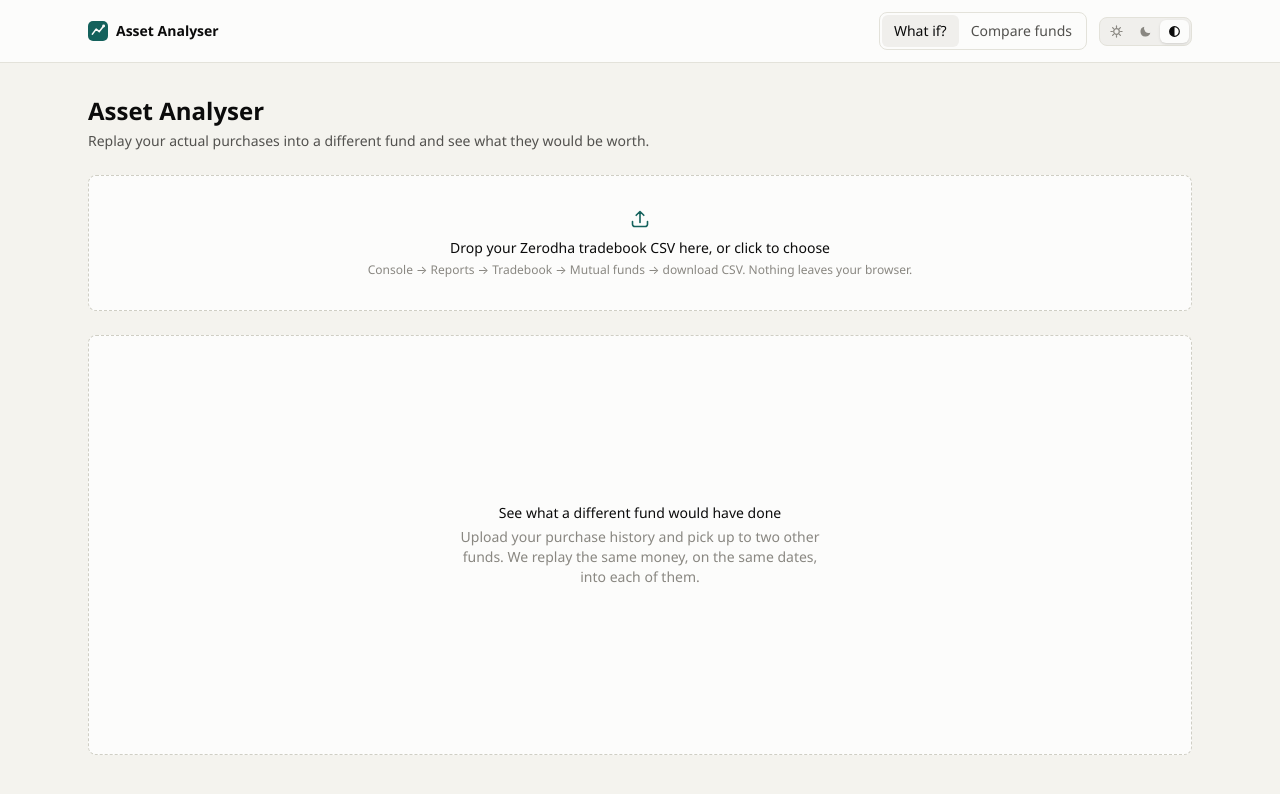
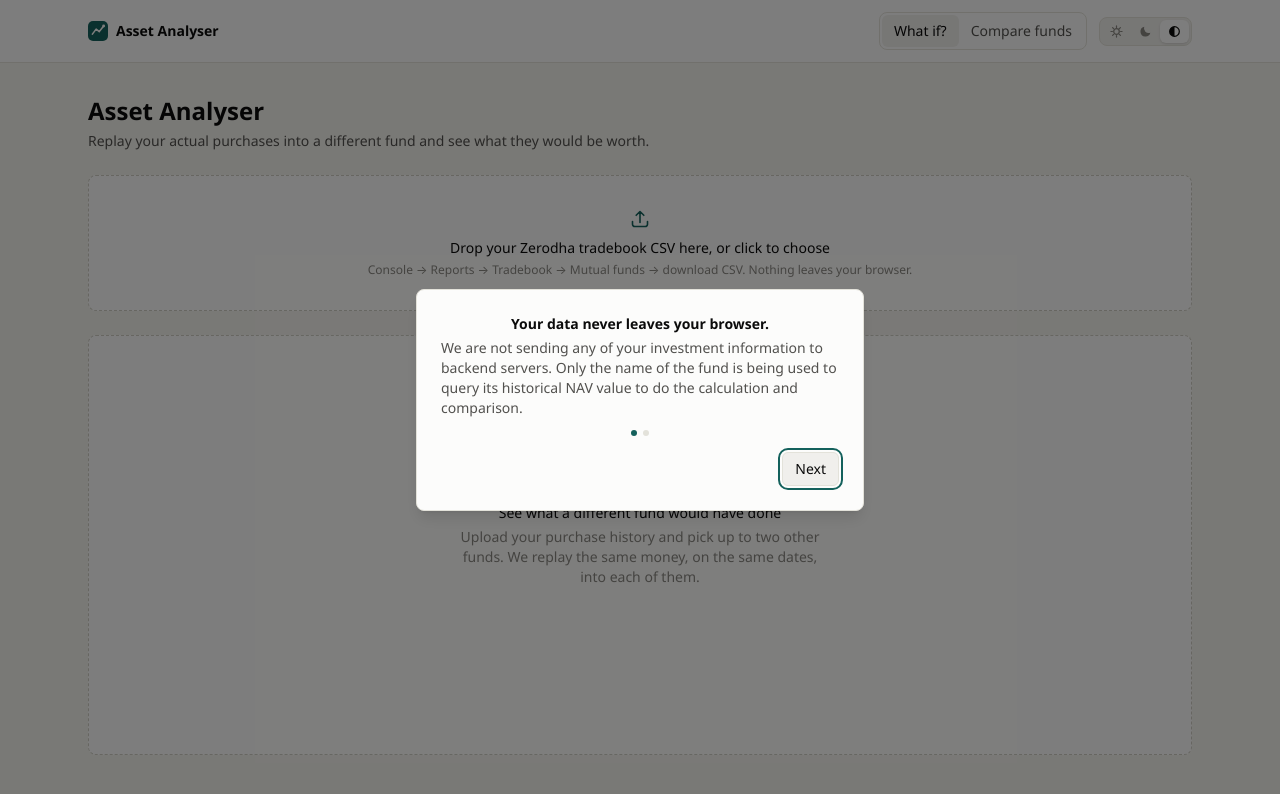
Before and after one commit to sebin-vincent/asset_analyser, a React (Vite) app: page / in a window 1280 px wide. Shown: the top 794 px of the page. Built offline with nearby package versions, Linux system fonts and the light colour scheme.

Commit message:
Add instruction popup

```diff
--- a/src/App.tsx
+++ b/src/App.tsx
@@ -7,6 +7,7 @@ import { ReturnsSummaryTable } from './components/ReturnsSummaryTable';
 import { SelectionDeltaPanel } from './components/SelectionDeltaPanel';
 import { EmptyState, LoadingState } from './components/EmptyStates';
 import { WhatIfView } from './components/WhatIfView';
+import { OnboardingPopup } from './components/OnboardingPopup';
 import { useSelectedFunds } from './hooks/useSelectedFunds';
 import { useFundHistories } from './hooks/useFundHistory';
 import { useThemePreference } from './hooks/useThemePreference';
@@ -355,6 +356,7 @@ function App() {
           </>
         )}
       </div>
+      <OnboardingPopup />
     </div>
   );
 }
--- /dev/null
+++ b/src/components/OnboardingPopup.tsx
@@ -0,0 +1,103 @@
+import { useCallback, useEffect, useRef, useState } from 'react';
+import { useOnboardingSeen } from '../hooks/useOnboardingSeen';
+
+type Step = 'message-1' | 'message-2';
+
+const MESSAGES: { lead: string; detail: string }[] = [
+  {
+    lead: 'Your data never leaves your browser.',
+    detail:
+      'We are not sending any of your investment information to backend servers. Only the name of the fund is being used to query its historical NAV value to do the calculation and comparison.',
+  },
+  {
+    lead: 'We use free MFAPI.',
+    detail:
+      'To get the historical NAV values of funds, we are using the MFAPI. Being an open free API, it could be slow at times. Appreciate your patience with this.',
+  },
+];
+
+const TRANSITION_MS = 200;
+
+export function OnboardingPopup() {
+  const { seen, markSeen } = useOnboardingSeen();
+  const [step, setStep] = useState<Step | null>(null);
+  const [visible, setVisible] = useState(false);
+  const buttonRef = useRef<HTMLButtonElement>(null);
+
+  const close = useCallback(() => {
+    markSeen();
+    setVisible(false);
+    window.setTimeout(() => setStep(null), TRANSITION_MS);
+  }, [markSeen]);
+
+  useEffect(() => {
+    if (!seen) setStep('message-1');
+  }, [seen]);
+
+  useEffect(() => {
+    if (step === null) return;
+    const frame = requestAnimationFrame(() => setVisible(true));
+    return () => cancelAnimationFrame(frame);
+  }, [step]);
+
+  useEffect(() => {
+    if (step !== null) buttonRef.current?.focus();
+  }, [step]);
+
+  useEffect(() => {
+    if (step === null) return;
+    const onKeyDown = (e: KeyboardEvent) => {
+      if (e.key === 'Escape') close();
+    };
+    window.addEventListener('keydown', onKeyDown);
+    return () => window.removeEventListener('keydown', onKeyDown);
+  }, [step, close]);
+
+  if (step === null) return null;
+
+  function advance() {
+    setStep('message-2');
+  }
+
+  const messageIndex = step === 'message-1' ? 0 : 1;
+
+  return (
+    <div
+      className={`fixed inset-0 z-30 flex items-center justify-center bg-black/50 p-4 transition-opacity duration-200 ${
+        visible ? 'opacity-100' : 'opacity-0'
+      }`}
+      onClick={close}
+    >
+      <div
+        role="dialog"
+        aria-modal="true"
+        aria-label="Welcome"
+        onClick={(e) => e.stopPropagation()}
+        className={`w-full max-w-md rounded-lg border border-line bg-plate p-6 shadow-lg transition-all duration-200 ${
+          visible ? 'scale-100 opacity-100' : 'scale-95 opacity-0'
+        }`}
+      >
+        <div key={step} className="animate-[onboarding-content-in_200ms_ease-out]">
+          <p className="text-center text-sm font-semibold text-ink">{MESSAGES[messageIndex].lead}</p>
+          <p className="mt-1 text-sm text-ink-2">{MESSAGES[messageIndex].detail}</p>
+        </div>
+
+        <div className="mt-3 flex justify-center gap-1.5" aria-hidden="true">
+          <span className={`h-1.5 w-1.5 rounded-full ${messageIndex === 0 ? 'bg-acc' : 'bg-line'}`} />
+          <span className={`h-1.5 w-1.5 rounded-full ${messageIndex === 1 ? 'bg-acc' : 'bg-line'}`} />
+        </div>
+
+        <div className="mt-4 flex justify-end">
+          <button
+            ref={buttonRef}
+            type="button"
+            onClick={step === 'message-1' ? advance : close}
+            className="rounded-md border border-line bg-plate-2 px-3 py-1.5 text-sm font-medium text-ink hover:bg-acc-wash focus-visible:outline-2 focus-visible:outline-offset-2 focus-visible:outline-acc"
+          >
+            {step === 'message-1' ? 'Next' : 'I understand'}
+          </button>
+        </div>
+      </div>
+    </div>
+  );
+}
--- /dev/null
+++ b/src/hooks/useOnboardingSeen.ts
@@ -0,0 +1,27 @@
+import { useState } from 'react';
+
+const STORAGE_KEY = 'aa-onboarding-seen';
+
+function readSeen(): boolean {
+  try {
+    return localStorage.getItem(STORAGE_KEY) !== null;
+  } catch {
+    // storage inaccessible — never show a popup that can't be durably dismissed
+    return true;
+  }
+}
+
+export function useOnboardingSeen() {
+  const [seen, setSeen] = useState<boolean>(readSeen);
+
+  const markSeen = () => {
+    setSeen(true);
+    try {
+      localStorage.setItem(STORAGE_KEY, '1');
+    } catch {
+      // best-effort persistence only
+    }
+  };
+
+  return { seen, markSeen };
+}
--- a/src/index.css
+++ b/src/index.css
@@ -145,3 +145,15 @@ body {
 ::selection {
   background: var(--acc-wash);
 }
+
+/* Onboarding popup: content-swap animation between the two messages. */
+@keyframes onboarding-content-in {
+  from {
+    opacity: 0;
+    transform: translateY(4px) scale(0.98);
+  }
+  to {
+    opacity: 1;
+    transform: translateY(0) scale(1);
+  }
+}
```
